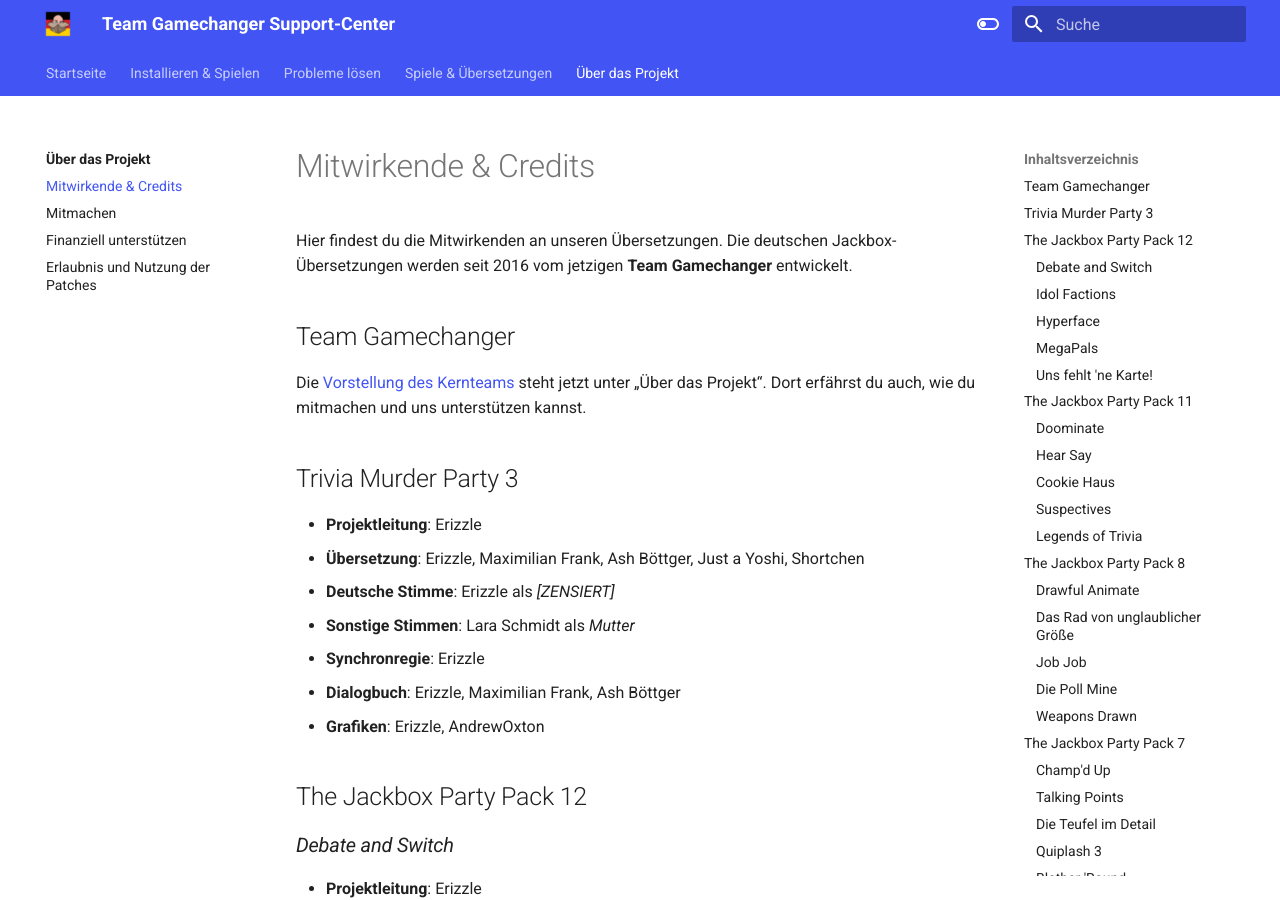
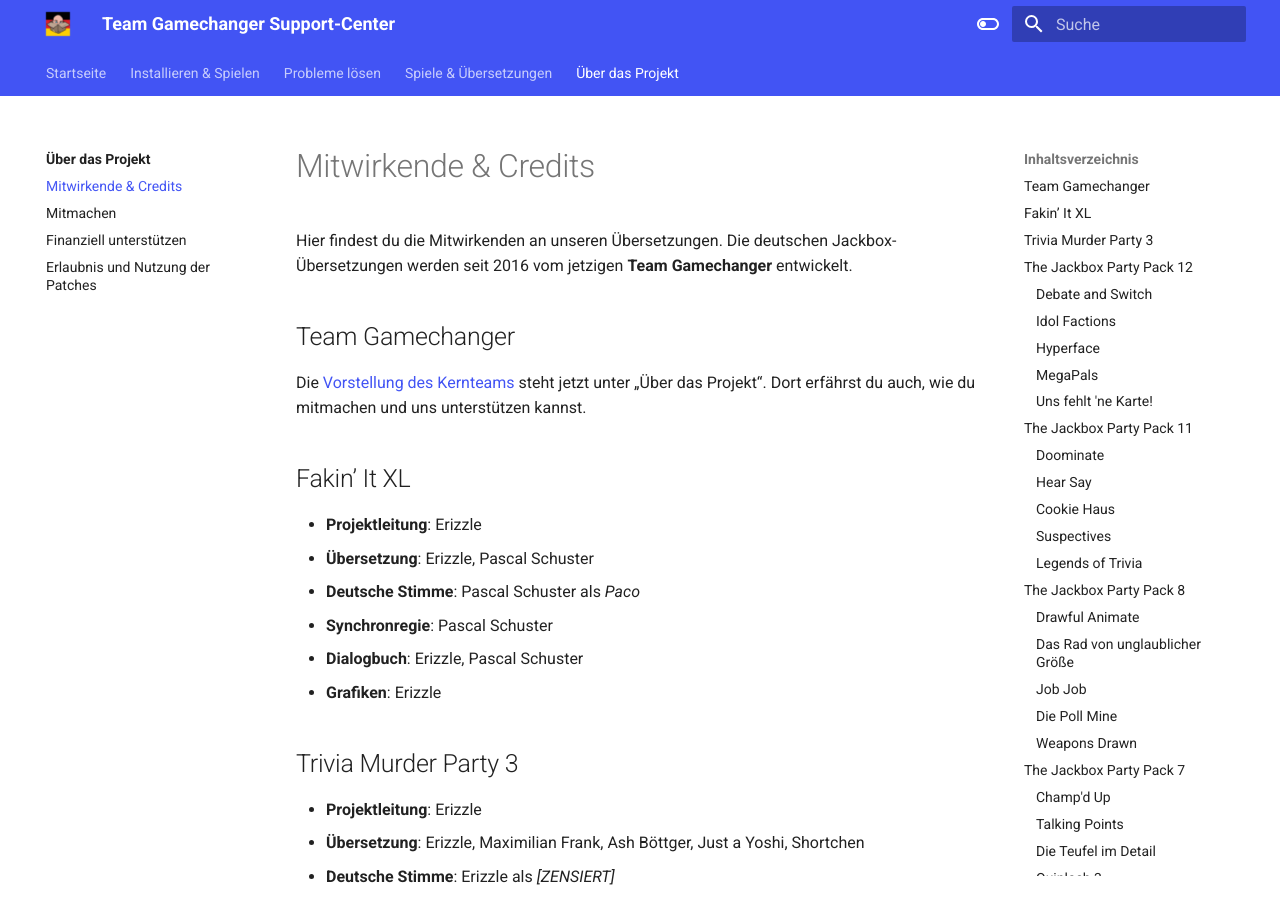
Before and after one commit to Team-Gamechanger/Support-Center, an MkDocs documentation site: the page built from docs/Wissenswertes/DasTeam.md, in a window 1280 px wide and 900 px high. Built offline with MkDocs 1.6.1 and Material for MkDocs 9.7.7, drawn with Linux system fonts in a browser that asks for light colours.

Commit message:
fakin it

```diff
--- a/docs/Wissenswertes/DasTeam.md
+++ b/docs/Wissenswertes/DasTeam.md
@@ -10,6 +10,15 @@
 ## Team Gamechanger
 
 Die [Vorstellung des Kernteams](../Projekt/index.md) steht jetzt unter „Über das Projekt“. Dort erfährst du auch, wie du mitmachen und uns unterstützen kannst.
+
+## Fakin’ It XL
+
+- **Projektleitung**: Erizzle
+- **Übersetzung**: Erizzle, Pascal Schuster
+- **Deutsche Stimme**: Pascal Schuster als *Paco*
+- **Synchronregie**: Pascal Schuster
+- **Dialogbuch**: Erizzle, Pascal Schuster
+- **Grafiken**: Erizzle
 
 ## Trivia Murder Party 3
 
```
